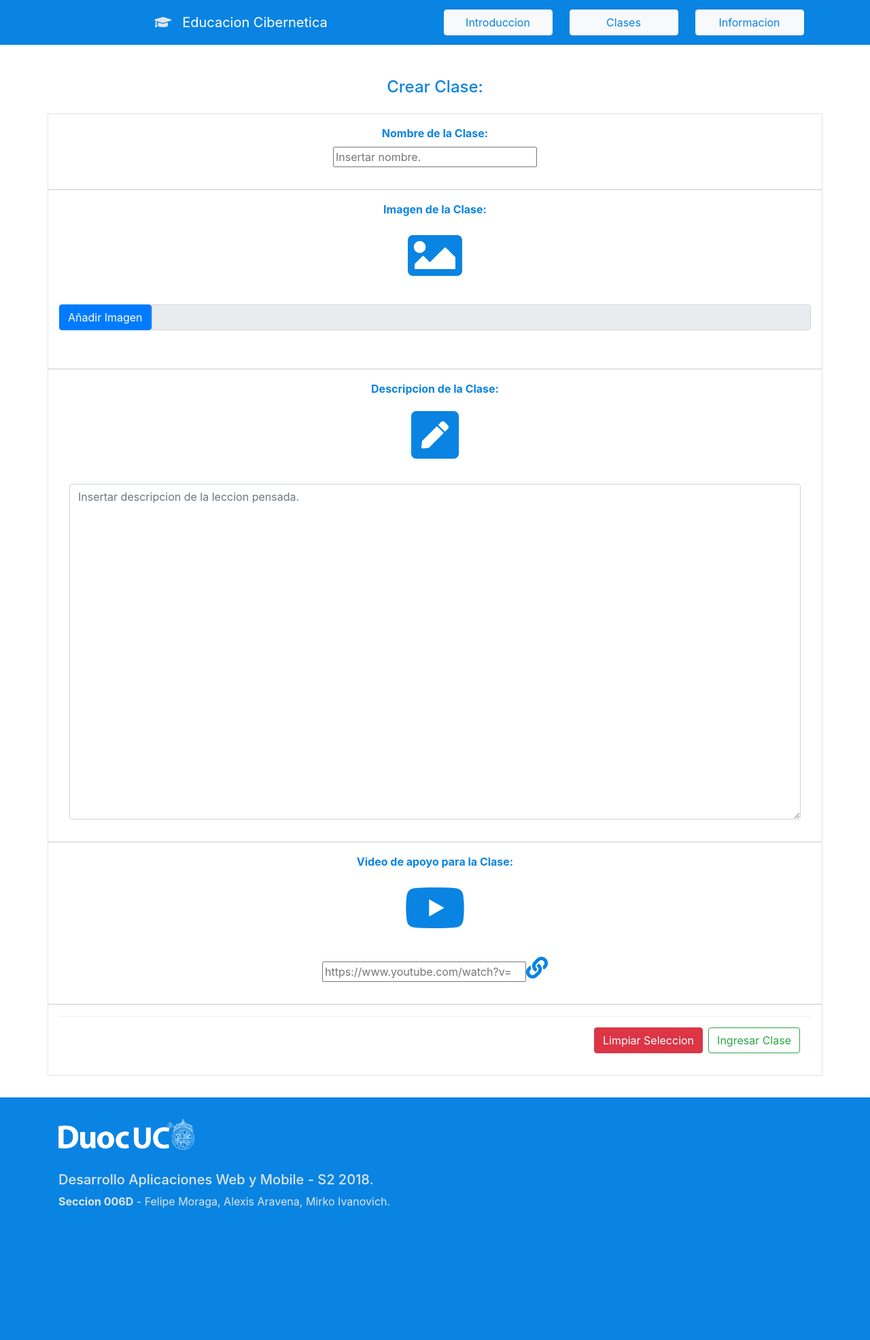
After one commit to IceClockPlus/ProyectoITFair, a Django app: template ITFair/Fuente_Pagina/templates/nuevaclase.html in a window 1280 px wide. The commit adds this page. Shown: the whole page at 68% size. Run offline with Django 3.2, Linux system fonts and the light colour scheme; the template is opened without the code that fills it, so the values that code supplies are empty; some libraries are stand-ins or nearby versions.

Commit message:
añadido nuevo template para la creacion de nuevas clases

```diff
--- a/ITFair/Fuente_Pagina/static/css/estilo.css
+++ b/ITFair/Fuente_Pagina/static/css/estilo.css
@@ -55,3 +55,27 @@
     max-height: 150px;
     margin-bottom: 1rem;
 }
+
+.btn-file {
+    position: relative;
+    overflow: hidden;
+}
+.btn-file input[type=file] {
+    position: absolute;
+    top: 0;
+    right: 0;
+    min-width: 100%;
+    min-height: 100%;
+    font-size: 100px;
+    text-align: right;
+    filter: alpha(opacity=0);
+    opacity: 0;
+    outline: none;
+    background: white;
+    cursor: inherit;
+    display: block;
+}
+
+#img-upload{
+    width: 10%;
+}
--- a/ITFair/Fuente_Pagina/static/js/app.js
+++ b/ITFair/Fuente_Pagina/static/js/app.js
@@ -0,0 +1,35 @@
+$(document).ready( function() {
+    $(document).on('change', '.btn-file :file', function() {
+    var input = $(this),
+        label = input.val().replace(/\\/g, '/').replace(/.*\//, '');
+    input.trigger('fileselect', [label]);
+    });
+
+    $('.btn-file :file').on('fileselect', function(event, label) {
+
+        var input = $(this).parents('.input-group').find(':text'),
+            log = label;
+
+        if( input.length ) {
+            input.val(log);
+        } else {
+            if( log ) alert(log);
+        }
+
+    });
+    function readURL(input) {
+        if (input.files && input.files[0]) {
+            var reader = new FileReader();
+
+            reader.onload = function (e) {
+                $('#img-upload').attr('src', e.target.result);
+            }
+
+            reader.readAsDataURL(input.files[0]);
+        }
+    }
+
+    $("#imgInp").change(function(){
+        readURL(this);
+    });
+});
--- /dev/null
+++ b/ITFair/Fuente_Pagina/templates/nuevaclase.html
@@ -0,0 +1,138 @@
+<!DOCTYPE html>
+<html lang="es-CL">
+<head>
+    <meta charset="UTF-8">
+    <meta name="viewport" content="width=device-width, initial-scale=1.0">
+    <meta http-equiv="X-UA-Compatible" content="ie=edge">
+    <title>Educacion Cibernetica</title>
+
+    {% load static %}
+    <link rel="stylesheet" href="{% static 'css/bootstrap.css' %}" type="text/css">
+    <link rel="stylesheet" href="https://use.fontawesome.com/releases/v5.3.1/css/all.css" integrity="sha384-mzrmE5qonljUremFsqc01SB46JvROS7bZs3IO2EmfFsd15uHvIt+Y8vEf7N7fWAU" crossorigin="anonymous">
+    <link rel="stylesheet" href="{% static 'css/estilo.css' %}" type="text/css">
+</head>
+<body>
+    <!-- Header (Logo y botones para ir a secciones principales) -->
+    <nav class="navbar navbar-dark color-fondo-azul">
+        <div class="container" style="text-align: center">
+            <!-- Logo -->
+            <div class="col-12 col-sm-6" style="padding: 5px">
+                <a class="navbar-brand" href="#"><i class="fas fa-graduation-cap color-blanco" style="padding-right: 1rem"></i>Educacion Cibernetica</a>
+            </div>
+            <!-- Boton 'Introduccion' -->
+            <div class="col-12 col-sm-2" style="padding: 5px">
+                <button type="button" class="btn btn-light color-azul" style="width: 10rem">Introduccion</button>
+            </div>
+            <!-- Boton 'Clases' -->
+            <div class="col-12 col-sm-2" style="padding: 5px">
+                <button type="button" class="btn btn-light color-azul" style="width: 10rem">Clases</button>
+            </div>
+            <!-- Boton 'Informacion' -->
+            <div class="col-12 col-sm-2" style="padding: 5px">
+                <button type="button" class="btn btn-light color-azul" style="width: 10rem">Informacion</button>
+            </div>
+        </div>
+    </nav>
+
+
+    <!-- Seccion para la creacion de lecciones -->
+    <div class="container" style="text-align: center; padding-top: 2rem; padding-bottom: 2rem">
+        <div class="row">
+            <div class="col-12" style="padding: 1rem">
+                <h4 class="color-azul">Crear Clase:</h4>
+            </div>
+        </div>
+
+        <form action="crearClase" method="post" id="formularioClase">
+        <div class="row">
+
+            <!-- Titulo de la Clase -->
+            <div class="col-12 border" style="padding: 1rem">
+                <div class="form-group">
+                    <b><label class="color-azul" for="nombre">Nombre de la Clase:</label></b>
+                    <br>
+                    <input type="text" id="nombre" name="nombre" value="" class="inputs-width" style="width: 300px" placeholder="Insertar nombre.">
+                </div>
+            </div>
+
+            <!-- Anadir Imagen de Clase -->
+            <div class="col-12 border" style="padding: 1rem">
+                <div class="form-group">
+                    <b><label class="color-azul" for="imgInp">Imagen de la Clase:</label></b>
+                    <br>
+                    <div style="padding: 8px"><i class="fas fa-image fa-5x color-azul"></i></div>
+                    <br>
+                    <div class="input-group">
+                    <span class="input-group-btn">
+                        <span class="btn btn-primary btn-file">
+                            Añadir Imagen <input type="file" id="imgInp">
+                        </span>
+                    </span>
+                    <input type="text" class="form-control"readonly>
+                    </div>
+                    <img id='img-upload'/>
+                </div>
+            </div>
+
+            <!-- Añadir Cuerpo de Clase -->
+            <div class="col-12 border" style="padding: 1rem">
+                <div class="form-group">
+                    <b><label class="color-azul" for="descripcion">Descripcion de la Clase:</label></b>
+                    <br>
+                    <div style="padding: 8px"><i class="fas fa-pen-square fa-5x color-azul"></i></div>
+                    <br>
+                    <div class="col-md-12">
+                        <textarea class="form-control" id="descripcion" name="descripcion" placeholder="Insertar descripcion de la leccion pensada." rows="20" value=""></textarea>
+                    </div>
+                </div>
+            </div>
+
+            <!-- Añadir video de apoyo de clase -->
+            <div class="col-12 border" style="padding: 1rem">
+                <div class="form-group">
+                    <b><label class="color-azul" for="ylink">Video de apoyo para la Clase:</label></b>
+                    <br>
+                    <div style="padding: 8px"><i class="fab fa-youtube fa-5x color-azul"></i></div>
+                    <br>
+                    <div class="col-md-12">
+                        <input type="text" id="ylink" name="ylink" value="" class="inputs-width" style="width: 300px" placeholder="https://www.youtube.com/watch?v="><i class="fas fa-link fa-2x color-azul"></i>
+                    </div>
+                </div>
+            </div>
+
+            <!-- Elegir botones -->
+            <div class="col-12 border" style="padding: 1rem">
+                <div class="modal-footer">
+                    <input class="btn btn-danger" type="reset" value="Limpiar Seleccion">
+                    <input class="btn btn-outline-success" type="submit" onclick="LimpiarFormAdopt" value="Ingresar Clase">
+                </div>
+            </div>
+        </div>
+        </form>
+    </div>
+
+    <!-- Footer con informacion extra -->
+    <footer class="color-fondo-azul">
+        <div class="container" style="padding-top:1rem; padding-bottom: 10rem">
+            <div class="row">
+                <!-- Logo DUOC -->
+                <div class="col-12" style="padding: 1rem">
+                    <img src="{% static "img/duoc-logo.png" %}" alt="logoduoc" class="img-fluid" style="object-fit:cover; width: 200px;">
+                </div>
+                <!-- Informacion de proyecto -->
+                <div class="col-12" style="padding: 1rem">
+                    <h5 class="color-blanco">Desarrollo Aplicaciones Web y Mobile - S2 2018.</h5>
+                    <p class="color-blanco"> <b>Seccion 006D</b> - Felipe Moraga, Alexis Aravena, Mirko Ivanovich.</p>
+                </div>
+            </div>
+        </div>
+    </footer>
+
+
+    <script src="{% static "js/jquery-3.3.1.js" %}"></script>
+    <script src="{% static "js/popper.js" %}"></script>
+    <script src="{% static "js/bootstrap.js" %}"></script>
+    <script src="{% static "js/jquery.validate.js" %}"></script>
+    <script src="{% static "js/app.js" %}"></script>
+</body>
+</html>
```
